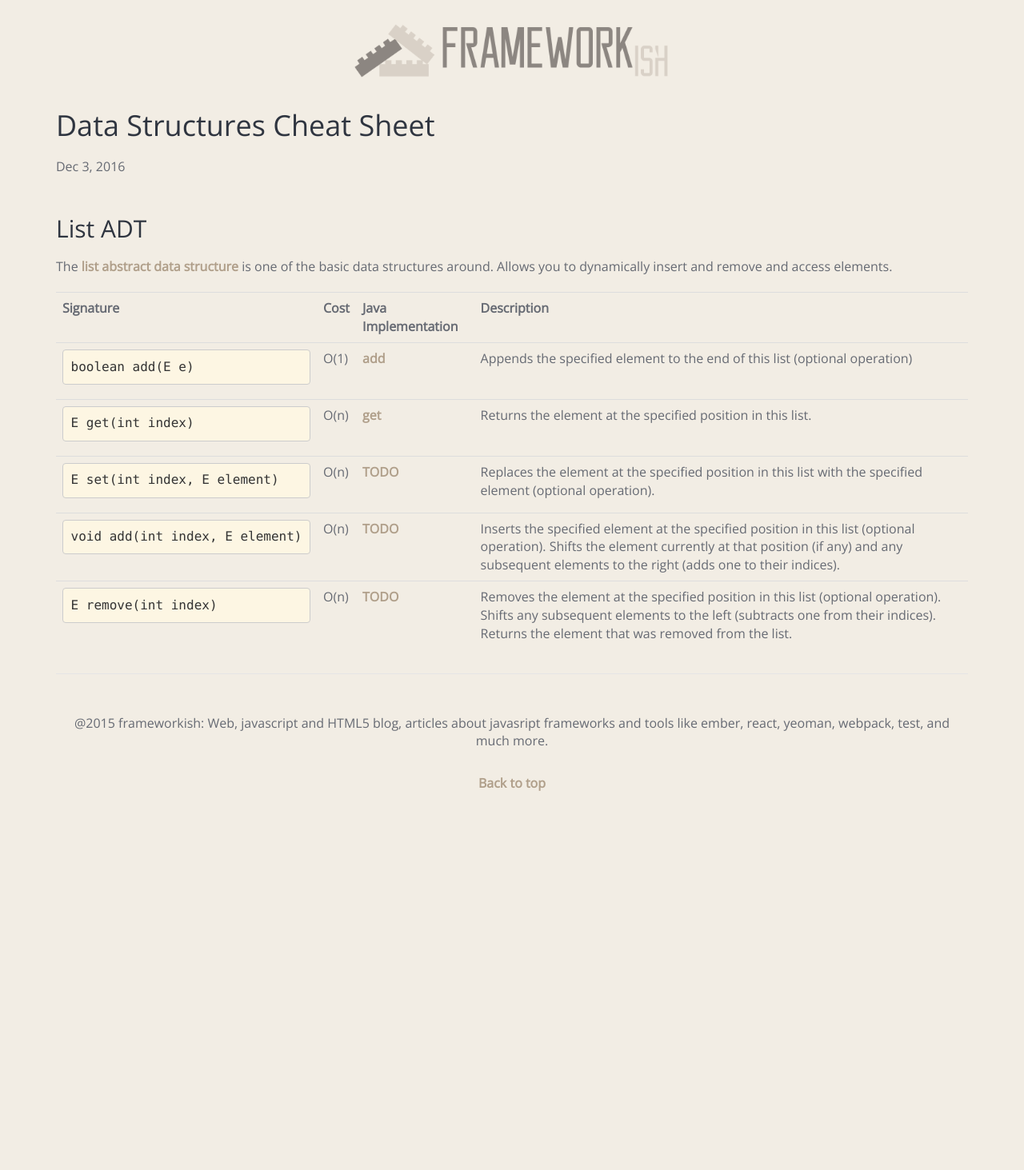
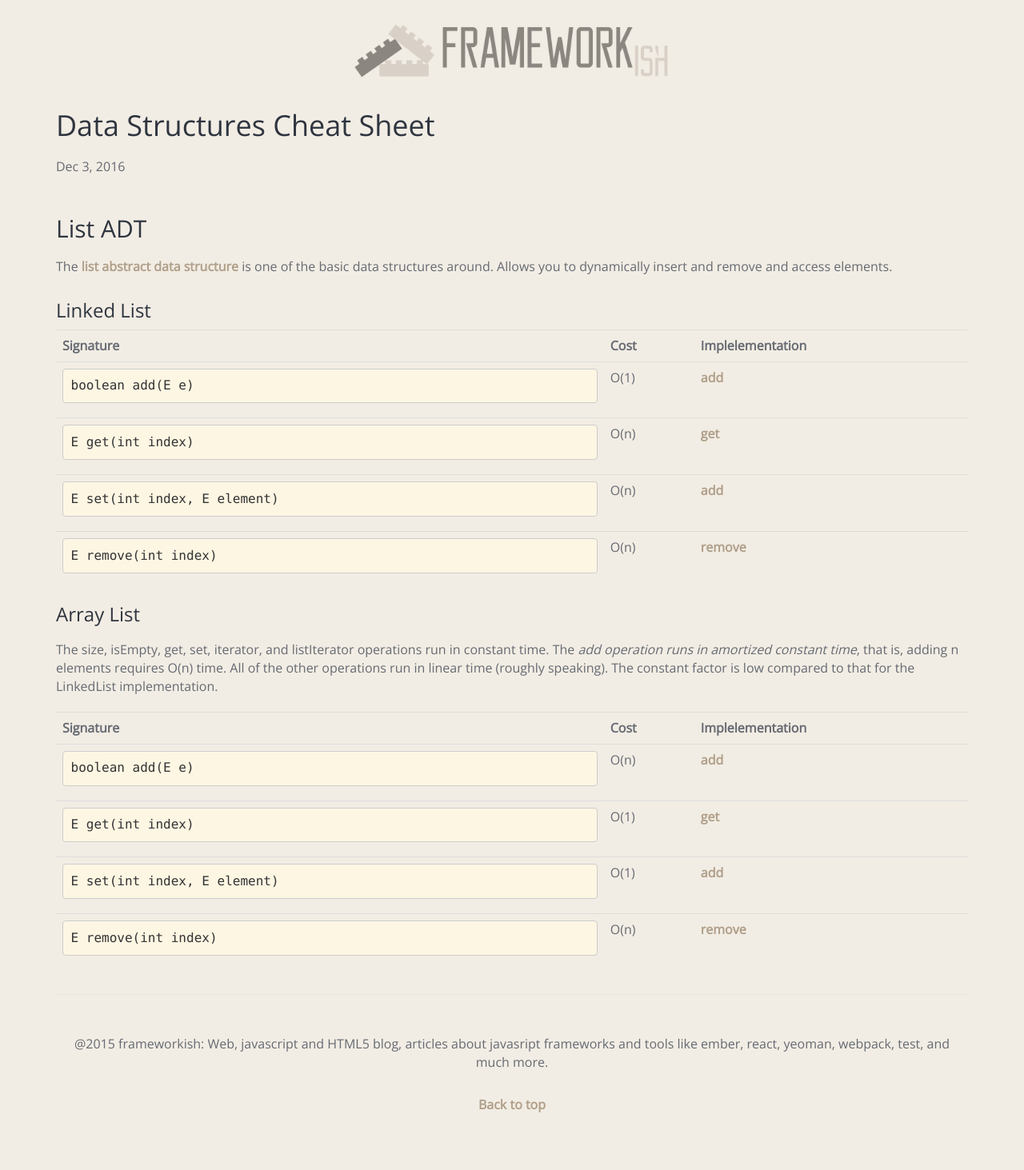
Before and after one commit to Rastikko/Rastikko.github.io, a Jekyll site: the page built from _posts/2016-12-03-data-structures-cheatsheet.md, in a window 1280 px wide. Shown: the whole page at 80% size. Built offline with Jekyll 4.4.1, drawn with Linux system fonts in a browser that asks for light colours; before the commit the page ends 1061 px from its top, so only the background shows below that.

Commit message:
adding array list

```diff
--- a/_posts/2016-12-03-data-structures-cheatsheet.md
+++ b/_posts/2016-12-03-data-structures-cheatsheet.md
@@ -10,41 +10,64 @@ categories: html
 
 The [list abstract data structure](https://goo.gl/mhgkxI) is one of the basic data structures around. Allows you to dynamically insert and remove and access elements.
 
+### Linked List
+
 <table class="table">
   <tr>
-    <th class="span3">Signature</th>
-    <th class="span2">Cost</th>
-    <th class="span2">Java Implementation</th>
-    <th class="span5">Description</th>
+    <th class="span6">Signature</th>
+    <th class="span3">Cost</th>
+    <th class="span3">Implelementation</th>
   </tr>
   <tr>
     <td><pre>boolean add(E e)</pre></td>
     <td>O(1)</td>
     <td><a href="https://docs.oracle.com/javase/7/docs/api/java/util/LinkedList.html#add(E)">add</a></td>
-    <td>Appends the specified element to the end of this list (optional operation)</td>
   </tr>
   <tr>
     <td><pre>E get(int index)</pre></td>
     <td>O(n)</td>
     <td><a href="https://docs.oracle.com/javase/7/docs/api/java/util/LinkedList.html#get(int)">get</a></td>
-    <td>Returns the element at the specified position in this list.</td>
   </tr>
   <tr>
     <td><pre>E set(int index, E element)</pre></td>
     <td>O(n)</td>
-    <td><a href="https://docs.oracle.com/javase/7/docs/api/java/util/LinkedList.html#get(int)">TODO</a></td>
-    <td>Replaces the element at the specified position in this list with the specified element (optional operation).</td>
-  </tr>
-  <tr>
-    <td><pre>void add(int index, E element)</pre></td>
-    <td>O(n)</td>
-    <td><a href="https://docs.oracle.com/javase/7/docs/api/java/util/LinkedList.html#get(int)">TODO</a></td>
-    <td>Inserts the specified element at the specified position in this list (optional operation). Shifts the element currently at that position (if any) and any subsequent elements to the right (adds one to their indices).</td>
+    <td><a href="https://docs.oracle.com/javase/7/docs/api/java/util/LinkedList.html#add(int,%20E)">add</a></td>
   </tr>
   <tr>
     <td><pre>E remove(int index)</pre></td>
     <td>O(n)</td>
-    <td><a href="https://docs.oracle.com/javase/7/docs/api/java/util/LinkedList.html#get(int)">TODO</a></td>
-    <td> Removes the element at the specified position in this list (optional operation). Shifts any subsequent elements to the left (subtracts one from their indices). Returns the element that was removed from the list.</td>
+    <td><a href="https://docs.oracle.com/javase/7/docs/api/java/util/LinkedList.html#remove(int)">remove</a></td>
   </tr>
 </table>
+
+### Array List
+
+The size, isEmpty, get, set, iterator, and listIterator operations run in constant time. The *add operation runs in amortized constant time*, that is, adding n elements requires O(n) time. All of the other operations run in linear time (roughly speaking). The constant factor is low compared to that for the LinkedList implementation.
+
+<table class="table">
+  <tr>
+    <th class="span6">Signature</th>
+    <th class="span3">Cost</th>
+    <th class="span3">Implelementation</th>
+  </tr>
+  <tr>
+    <td><pre>boolean add(E e)</pre></td>
+    <td>O(n)</td>
+    <td><a href="https://docs.oracle.com/javase/7/docs/api/java/util/LinkedList.html#add(E)">add</a></td>
+  </tr>
+  <tr>
+    <td><pre>E get(int index)</pre></td>
+    <td>O(1)</td>
+    <td><a href="https://docs.oracle.com/javase/7/docs/api/java/util/LinkedList.html#get(int)">get</a></td>
+  </tr>
+  <tr>
+    <td><pre>E set(int index, E element)</pre></td>
+    <td>O(1)</td>
+    <td><a href="https://docs.oracle.com/javase/7/docs/api/java/util/LinkedList.html#add(int,%20E)">add</a></td>
+  </tr>
+  <tr>
+    <td><pre>E remove(int index)</pre></td>
+    <td>O(n)</td>
+    <td><a href="https://docs.oracle.com/javase/7/docs/api/java/util/LinkedList.html#remove(int)">remove</a></td>
+  </tr>
+</table>
```
